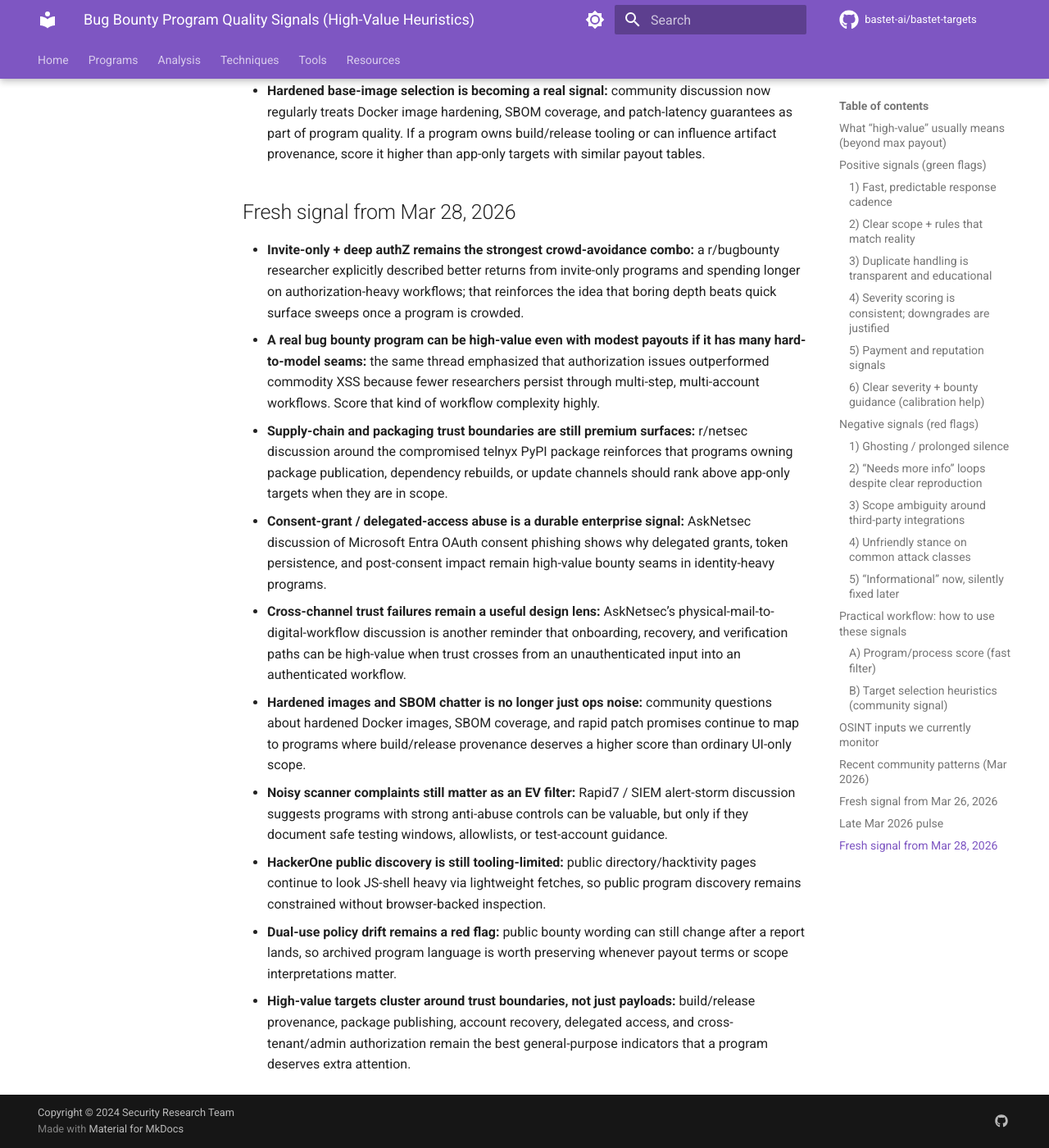
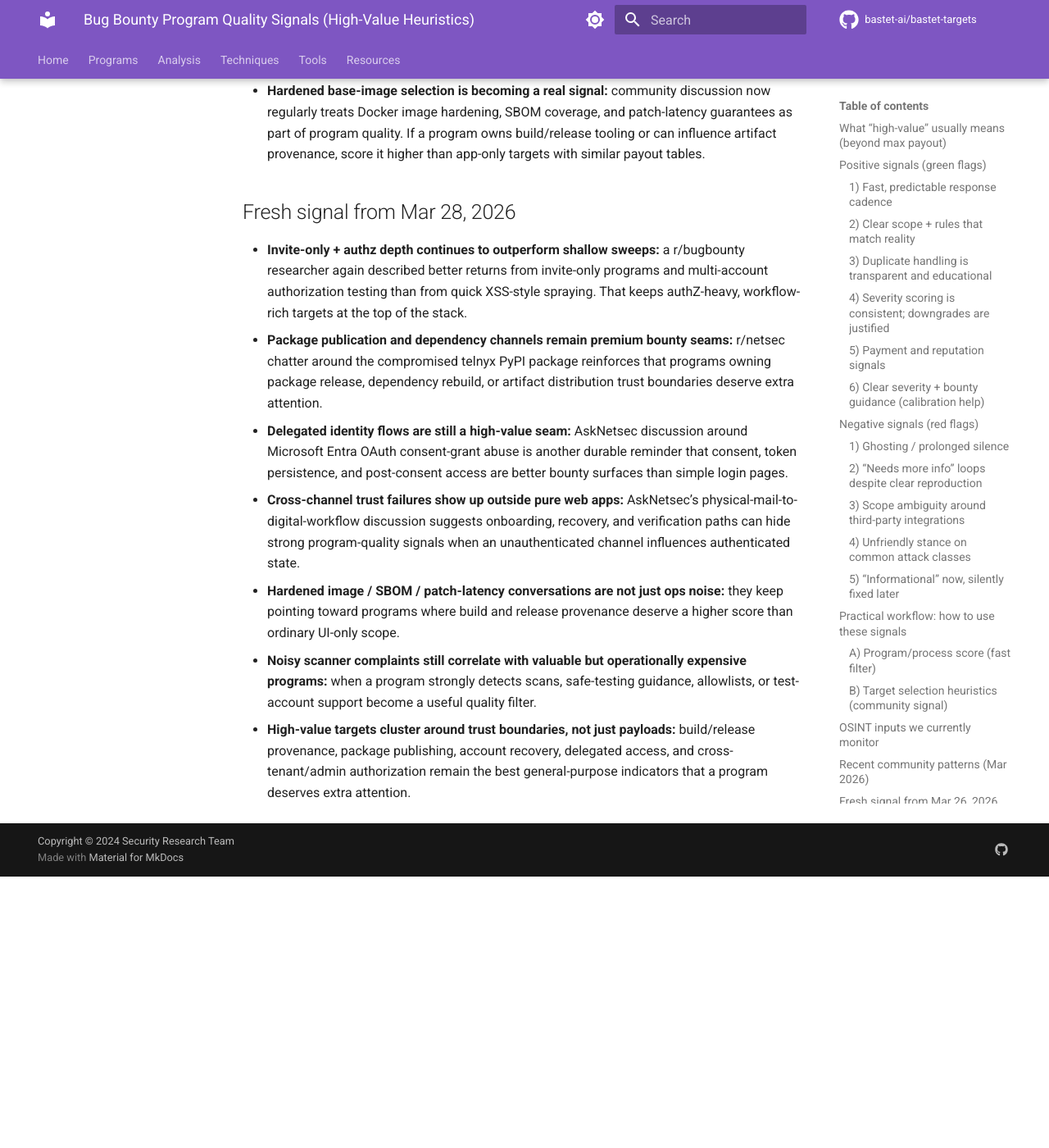
Before and after one commit to bastet-ai/bastet-targets, an MkDocs documentation site: the page built from docs/program-quality-signals.md, in a window 1280 px wide and 1400 px high, scrolled down 7222 px. Shown: the whole window at 82% size. Built offline with MkDocs 1.6.1 and Material for MkDocs 9.7.7, drawn with Linux system fonts in a browser that asks for light colours; comment, search, counter and statistics services are not loaded; after the commit the page ends 8291 px from its top, so only the background shows below that.

Commit message:
Add Mar 28 target intel heuristics

```diff
--- a/docs/program-quality-signals.md
+++ b/docs/program-quality-signals.md
@@ -169,13 +169,10 @@ As new repeated patterns emerge, update this page with **generalized** (non-doxx
 
 ## Fresh signal from Mar 28, 2026
 
-- **Invite-only + deep authZ remains the strongest crowd-avoidance combo:** a r/bugbounty researcher explicitly described better returns from invite-only programs and spending longer on authorization-heavy workflows; that reinforces the idea that boring depth beats quick surface sweeps once a program is crowded.
-- **A real bug bounty program can be high-value even with modest payouts if it has many hard-to-model seams:** the same thread emphasized that authorization issues outperformed commodity XSS because fewer researchers persist through multi-step, multi-account workflows. Score that kind of workflow complexity highly.
-- **Supply-chain and packaging trust boundaries are still premium surfaces:** r/netsec discussion around the compromised telnyx PyPI package reinforces that programs owning package publication, dependency rebuilds, or update channels should rank above app-only targets when they are in scope.
-- **Consent-grant / delegated-access abuse is a durable enterprise signal:** AskNetsec discussion of Microsoft Entra OAuth consent phishing shows why delegated grants, token persistence, and post-consent impact remain high-value bounty seams in identity-heavy programs.
-- **Cross-channel trust failures remain a useful design lens:** AskNetsec’s physical-mail-to-digital-workflow discussion is another reminder that onboarding, recovery, and verification paths can be high-value when trust crosses from an unauthenticated input into an authenticated workflow.
-- **Hardened images and SBOM chatter is no longer just ops noise:** community questions about hardened Docker images, SBOM coverage, and rapid patch promises continue to map to programs where build/release provenance deserves a higher score than ordinary UI-only scope.
-- **Noisy scanner complaints still matter as an EV filter:** Rapid7 / SIEM alert-storm discussion suggests programs with strong anti-abuse controls can be valuable, but only if they document safe testing windows, allowlists, or test-account guidance.
-- **HackerOne public discovery is still tooling-limited:** public directory/hacktivity pages continue to look JS-shell heavy via lightweight fetches, so public program discovery remains constrained without browser-backed inspection.
-- **Dual-use policy drift remains a red flag:** public bounty wording can still change after a report lands, so archived program language is worth preserving whenever payout terms or scope interpretations matter.
+- **Invite-only + authz depth continues to outperform shallow sweeps:** a r/bugbounty researcher again described better returns from invite-only programs and multi-account authorization testing than from quick XSS-style spraying. That keeps authZ-heavy, workflow-rich targets at the top of the stack.
+- **Package publication and dependency channels remain premium bounty seams:** r/netsec chatter around the compromised telnyx PyPI package reinforces that programs owning package release, dependency rebuild, or artifact distribution trust boundaries deserve extra attention.
+- **Delegated identity flows are still a high-value seam:** AskNetsec discussion around Microsoft Entra OAuth consent-grant abuse is another durable reminder that consent, token persistence, and post-consent access are better bounty surfaces than simple login pages.
+- **Cross-channel trust failures show up outside pure web apps:** AskNetsec’s physical-mail-to-digital-workflow discussion suggests onboarding, recovery, and verification paths can hide strong program-quality signals when an unauthenticated channel influences authenticated state.
+- **Hardened image / SBOM / patch-latency conversations are not just ops noise:** they keep pointing toward programs where build and release provenance deserve a higher score than ordinary UI-only scope.
+- **Noisy scanner complaints still correlate with valuable but operationally expensive programs:** when a program strongly detects scans, safe-testing guidance, allowlists, or test-account support become a useful quality filter.
 - **High-value targets cluster around trust boundaries, not just payloads:** build/release provenance, package publishing, account recovery, delegated access, and cross-tenant/admin authorization remain the best general-purpose indicators that a program deserves extra attention.
```
